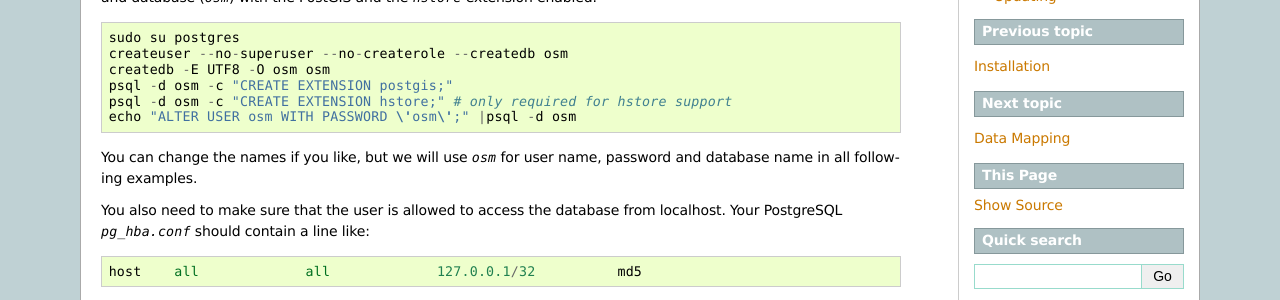
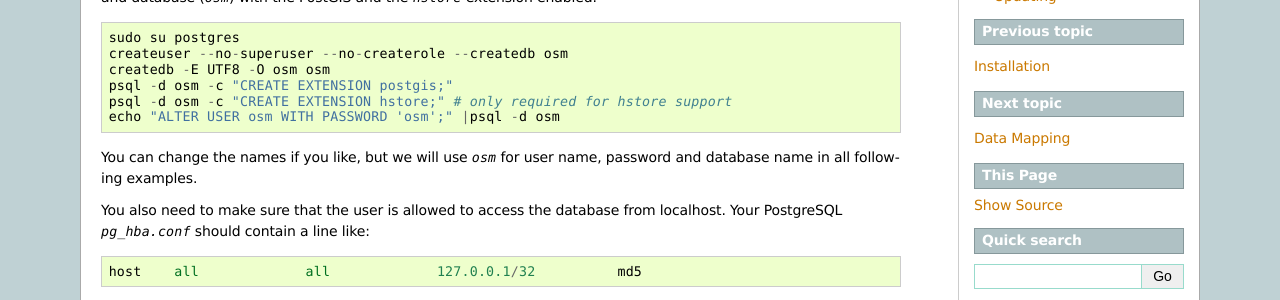
Before and after one commit to omniscale/imposm3, a Sphinx documentation site: the page built from docs/tutorial.rst, in a window 1280 px wide and 900 px high. Shown: the part 371-671 px from the top of the window. Built offline with Sphinx 7.4.7, drawn with Linux system fonts in a browser that asks for light colours.

```diff
--- a/docs/tutorial.rst
+++ b/docs/tutorial.rst
@@ -24,7 +24,7 @@ This is step zero, since you have to do it only once. The following commands cre
     createdb -E UTF8 -O osm osm
     psql -d osm -c "CREATE EXTENSION postgis;"
     psql -d osm -c "CREATE EXTENSION hstore;" # only required for hstore support
-    echo "ALTER USER osm WITH PASSWORD \'osm\';" |psql -d osm
+    echo "ALTER USER osm WITH PASSWORD 'osm';" |psql -d osm
 
 You can change the names if you like, but we will use `osm` for user name, password and database name in all following examples.
 
```
